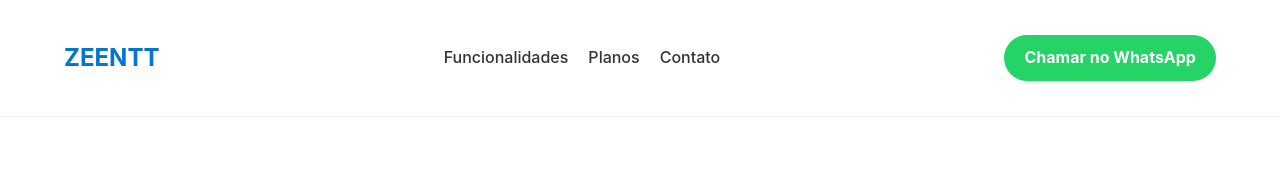
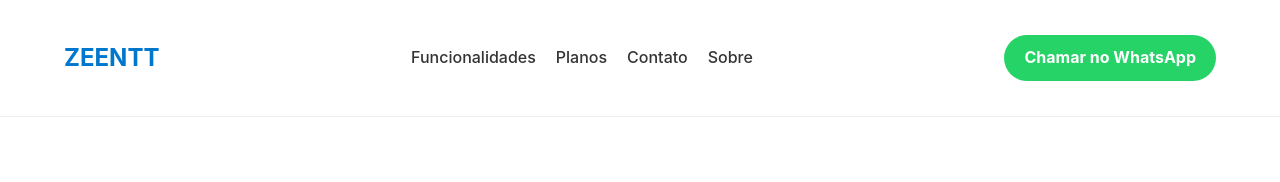
Before and after one commit to websonsantana/ZEENTT, a plain HTML site: page PAGINA-VENDAS-ZEENTT/ZEENTT.HTML in a window 1280 px wide. Shown: the top 182 px of the page. Drawn offline with Linux system fonts and the light colour scheme; files whose address does not match are found by name.

Commit message:
Atualizar o ZEENTT.HTML

```diff
--- a/PAGINA-VENDAS-ZEENTT/ZEENTT.HTML
+++ b/PAGINA-VENDAS-ZEENTT/ZEENTT.HTML
@@ -19,6 +19,7 @@
           <li><a href="#funcionalidades">Funcionalidades</a></li>
           <li><a href="#planos">Planos</a></li>
           <li><a href="#contato">Contato</a></li>
+          <li><a href="#sobre">Sobre</a></li>
         </ul>
       </nav>
       <br>
```
